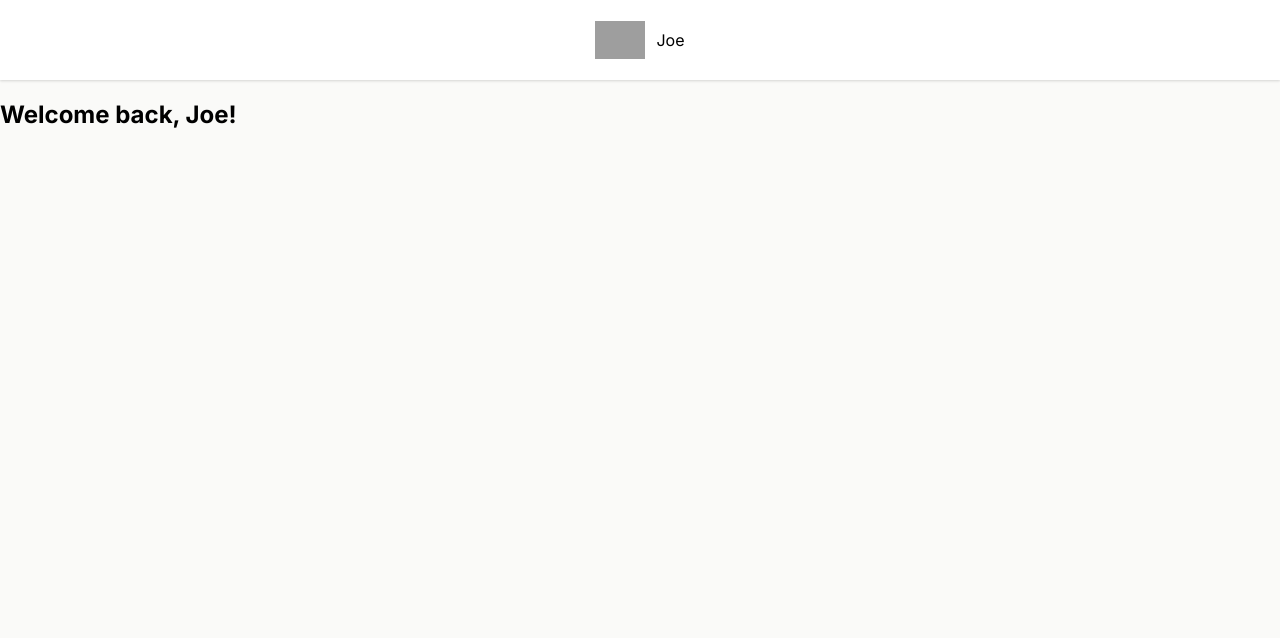
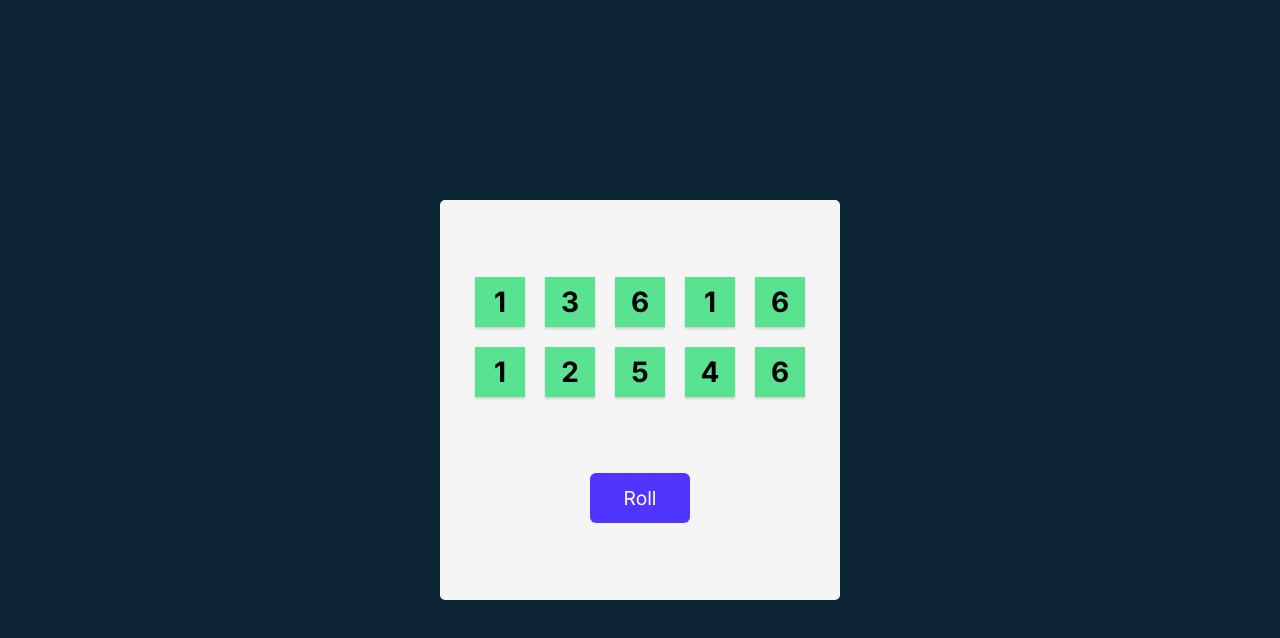
Before and after one commit to Bezy427/meme-generator, a React (Vite) app: page / in a window 1280 px wide. Shown: the top 638 px of the page. Built offline with nearby package versions, Linux system fonts and the light colour scheme; grey boxes are pictures that could not be loaded.

Commit message:
10th commit

```diff
--- a/src/App.jsx
+++ b/src/App.jsx
@@ -1,23 +1,79 @@
-import {useState} from "react";
+import {useEffect, useState} from "react";
 import Header from "./Header";
 import Main from "./Main"
 import Count from "./Count";
 import Body from "./Body";
 import Headers from "./Headers";
+import WindowTracker from "./WindowTracker";
+import Die from "./Die";
+import { nanoid } from "nanoid";
 
 export default function App() {
   // const [unreadMessages, setUnreadMessages] = useState(["a", "b"])
-  const [userName, setUserName] = useState("Joe")
+  // const [userName, setUserName] = useState("Joe")
+  // const [starWarsData, setStarWarsData] = useState({})
+  // const [count, setCount] = useState(1)
+  // const [show, setShow] = useState(true)
+
+  // function toggle() {
+  //    setShow(prevShow => !prevShow)
+  // }
+  // console.log("Rendered!")
+
+  // useEffect(() => {
+  //   console.log("Effect ran")
+  //   fetch(`https://swapi.dev/api/people/${count}`)
+  //     .then(res => res.json())
+  //     .then(data => setStarWarsData(data))
+  // }, [count])
+
+  const [dice, setDice] = useState(generateAllNewDice)
+
+  function generateAllNewDice() {
+    return new Array(10)
+      .fill(0)
+      .map(() => ({
+        value: Math.ceil(Math.random() * 6),
+        isHeld: false,
+        id: nanoid
+      }))
+  }
+
+  function rollDice() {
+    setDice(generateAllNewDice)
+  }
+
+  const diceElements = dice.map(
+    dieObject => <Die key={dieObject.id} value={dieObject.value} isHeld={dieObject}/>
+  )
 
   return (
     // <>
     //     <Header />
     //     <Main />
 
+
     // </>
-    <>
-      <Headers userName={userName} />
-      <Body userName={userName} />
-    </>
+    // <>
+    //   <Headers userName={userName} />
+    //   <Body userName={userName} />
+    // </>
+    // <div>
+    //   <h2>The count is {count}</h2>
+    //   <button onClick={() => setCount(prevCount => prevCount + 1)}>Add</button>
+    //   <prev>{JSON.stringify(starWarsData, null, 2)}</prev>
+    // </div>
+    // <main className="container">
+    //   <button onClick={toggle}>
+    //      Toggle WindowTracker
+    //   </button>
+    //   {show && <WindowTracker />}
+    // </main>
+    <main>
+      <div className="dice-container">
+        {diceElements}
+      </div>
+      <button className="roll-dice" onClick={rollDice}>Roll</button>
+    </main>
   )
 }
--- /dev/null
+++ b/src/Die.jsx
@@ -0,0 +1,9 @@
+export default function Dice(props) {
+    const styles = {
+        backgroundColor: props.isHeld ? "#59E391" : "white"
+    }
+
+    return (
+        <button style={styles}>{props.value}</button>
+    )
+}
--- /dev/null
+++ b/src/WindowTracker.jsx
@@ -0,0 +1,21 @@
+import { useEffect, useState } from "react"
+
+export default function WindowTracker() {
+    const [windowWidth, setWindowWidth] = useState(window.innerWidth)
+
+    useEffect(() => {
+        function watchWindowWidth () {
+            console.log("Resized")
+            setWindowWidth(window.innerWidth)
+        }
+        window.addEventListener("resize", watchWindowWidth)
+        return function () {
+            console.log("Cleaning up...")
+            window.removeEventListener("resize", watchWindowWidth)
+        }
+    }, [])
+
+    return (
+        <h1>Window width: {windowWidth}</h1>
+    )
+}
--- a/src/index.css
+++ b/src/index.css
@@ -3,115 +3,61 @@
 }
 
 body {
+    font-family: Inter, sans-serif;
     margin: 0;
-    font-family: Inter, sans-serif;
-    background-color: #FAFAF8;
+    background-color: #0B2434;
+    padding: 20px;
+    height: 100vh;
+    display: flex;
+    flex-direction: column;
+    justify-content: center;
+    align-items: center;
 }
 
-header {
-    display: flex;
-    justify-content: center;
-    align-items: center;
-    gap: 11px;
-    height: 80px;
-    background-color: white;
-    box-shadow: 0px 1px 3px 0px rgba(0, 0, 0, 0.10), 0px 1px 2px 0px rgba(0, 0, 0, 0.06)
-}
-
-header > img {
-    width: 50px;
-}
-
-header > h1 {
-    font-weight: 400;
+div#root {
+    height: 100%;
+    width: 100%;
+    max-height: 400px;
+    max-width: 400px;
 }
 
 main {
-    padding: 30px 30px 10px;
+    background-color: #F5F5F5;
+    height: 100%;
+    border-radius: 5px;
+    display: flex;
+    flex-direction: column;
+    justify-content: space-evenly;
+    align-items: center;
 }
 
-.add-ingredient-form {
-    display: flex;
-    justify-content: center;
-    gap: 12px;
-    height: 38px;
+.dice-container {
+    display: grid;
+    grid-template: auto auto / repeat(5, 1fr);
+    gap: 20px;
 }
 
-.add-ingredient-form > input {
-    border-radius: 6px;
-    border: 1px solid #D1D5DB;
-    padding: 9px 13px;
-    box-shadow: 0px 1px 2px 0px rgba(0, 0, 0, 0.05);
-    flex-grow: 1;
-    min-width: 150px;
-    max-width: 400px;
-}
-
-.add-ingredient-form > button {
+button {
     font-family: Inter, sans-serif;
-    border-radius: 6px;
-    border: none;
-    background-color: #141413;
-    color: #FAFAF8;
-    width: 150px;
-    font-size: 0.875rem;
-    font-weight: 500;
-}
-
-.add-ingredient-form > button::before {
-    content: "+";
-    margin-right: 5px;
-}
-
-ul.ingredients-list {
-    margin-bottom: 48px;
-}
-
-ul.ingredients-list > li {
-    color: #475467;
-    line-height: 28px;
-}
-
-.get-recipe-container {
-    display: flex;
-    justify-content: space-between;
-    align-items: center;
-    border-radius: 8px;
-    background: #F0EFEB;
-    padding: 10px 28px;
-}
-
-.get-recipe-container h3 {
-    font-size: 1.125rem;
-    font-weight: 500;
-    line-height: 24px;
-}
-
-.get-recipe-container p {
-    color: #6B7280;
-    font-size: 0.875rem;
-    line-height: 20px;
-}
-
-.get-recipe-container button {
-    border: none;
-    border-radius: 6px;
-    background: #D17557;
-    box-shadow: 0px 1px 2px 0px rgba(0, 0, 0, 0.05);
-    color: #FAFAF8;
-    padding: 9px 17px;
-    font-family: Inter, sans-serif;
-    font-size: 0.875rem;
     cursor: pointer;
 }
 
-.suggested-recipe-container {
-    color: #475467;
-    line-height: 28px;
-    font-size: 1.125rem;
-    font-weight: 400;
+.dice-container button {
+    height: 50px;
+    width: 50px;
+    box-shadow: 0px 2px 2px rgba(0, 0, 0, 0.15);
+    border: none;
+    background-color: white;
+    font-size: 1.75rem;
+    font-weight: bold;
+    cursor: pointer;
 }
-
-.suggested-recipe-container ul li, .suggested-recipe-container ol li {
-    margin-bottom: 8px;
+button.roll-dice {
+    height: 50px;
+    width: 100px;
+    border: none;
+    border-radius: 6px;
+    background-color: #5035FF;
+    color: white;
+    font-size: 1.2rem;
 }
--- a/src/main.jsx
+++ b/src/main.jsx
@@ -1,6 +1,14 @@
-import {useState} from "react"
+import {useEffect, useState} from "react"
 
 export default function Main() {
+    const [meme, setMeme] = useState({
+        topText: "One does simply",
+        bottomText: "Walk into Mordor",
+        imageUrl: "http://i.imgflip.com/Ibig.jpg"
+    })
+
+    const [allMemes, setAllMemes] = useState([])
+
     // const [ingredients, setIngredients] = useState(["all the main spices", "pasta", "ground beef", "tomato paste"])
     // const [recipeShown, setRecipeShown] = useState(false)
 
@@ -23,6 +31,29 @@ export default function Main() {
     //     )
     // }
 
+
+    useEffect(() => {
+        fetch(`https://api.imgflip.com/get_memes`)
+            .then(res => res.json())
+            .then(data => setAllMemes(data.data.memes))
+    }, [])
+
+    function getMemeImage() {
+        const randomNumber = Math.floor(Math.random() * allMemes.length)
+        const newMemeUrl = allMemes[randomNumber].url
+        setMeme(prevMeme => ({
+            ...prevMeme,
+            imageUrl: newMemeUrl
+        }))
+    }
+
+    function handleChange(event) {
+        const {value, name} = event.currentTarget
+        setMeme(prevMeme => ({
+            ...prevMeme,
+            [name]: value
+        }))
+    }
     return (
         <main>
             {/* <form onSubmit={handleSubmit} className="add-ingredient-form">
@@ -83,14 +114,15 @@ export default function Main() {
                         type="text"
                         placeholder="Walk into Mordor"
                         name="bottomText"
+                        onChange={handleChange}
                     />
                 </label>
                 <button>Get a new meme image </button>
             </div>
             <div className="meme">
-                <img src="http://i.imgflip.com/Ibig.jpg" alt="" />
-                <span className="top">One does not simply</span>
-                <span className="bottom">Walk into Mordor</span>
+                <img src={meme.imageUrl} alt="" />
+                <span className="top">{meme.topText}</span>
+                <span className="bottom">{meme.bottomText}</span>
             </div>
         </main>
     )
```
